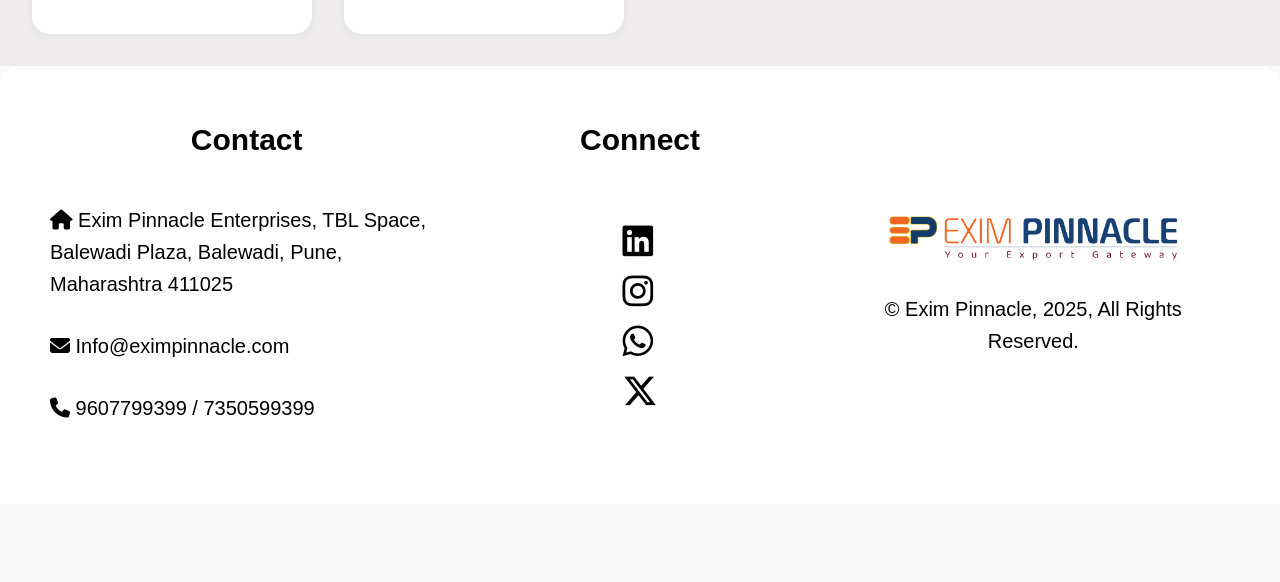
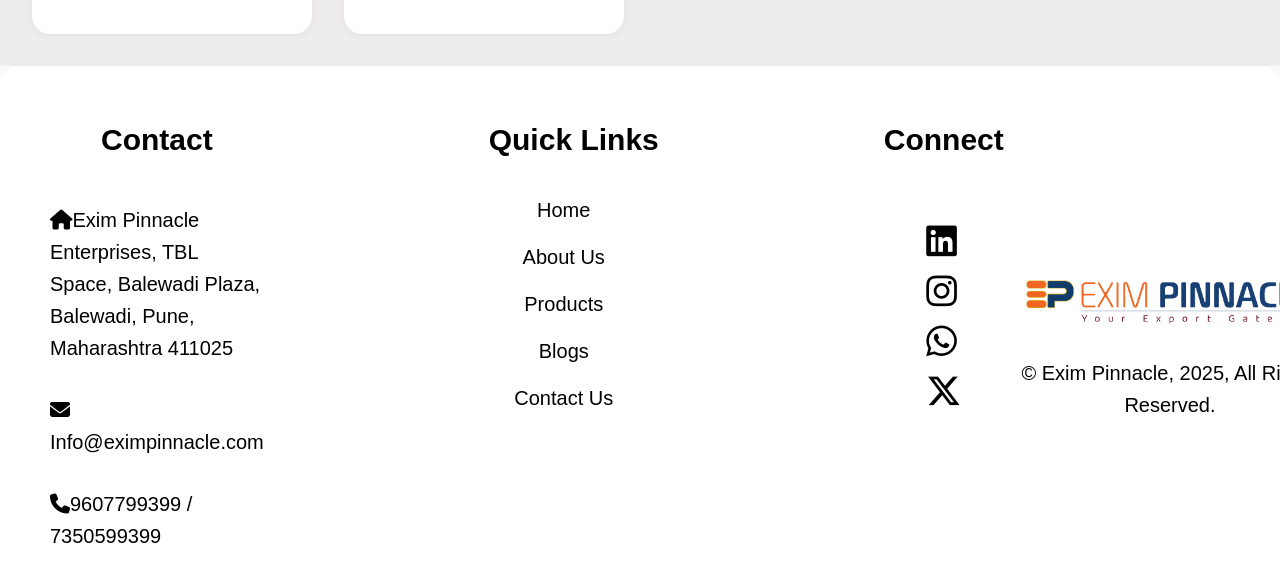
Before and after one commit to lamSleePee/eximtemp, a React (Vite) app: page /products in a window 1280 px wide. Shown: the part 1100-1682 px from the top of the page. Before the commit the page ends 1604 px from the top, so only its background shows below. Built offline with nearby package versions, Linux system fonts and the light colour scheme; a web font is replaced by a local one.

Commit message:
changes to scroll to top and logo sizing

```diff
--- /dev/null
+++ b/src/components/ScrollToTop.jsx
@@ -0,0 +1,15 @@
+
+import { useEffect } from "react";
+import { useLocation } from "react-router-dom";
+
+const ScrollToTop = () => {
+  const { pathname } = useLocation();
+
+  useEffect(() => {
+    window.scrollTo(0, 0);
+  }, [pathname]);
+
+  return null;
+};
+
+export default ScrollToTop;
--- a/src/components/VisionMissionStyles.css
+++ b/src/components/VisionMissionStyles.css
@@ -1,11 +1,10 @@
 .vismis-main{
     display: flex;
-    margin: 20px;
     padding: 30px;
-    border-radius: 40px;
+    border-radius: 10px;
     background-color: #2a5298;
     justify-content: center;
-
+    margin-bottom: 20px;
 }
 
 .vismis-container{
--- a/src/components/footer.jsx
+++ b/src/components/footer.jsx
@@ -1,33 +1,57 @@
- import './footerStyles.css'
- function Footer(){
-    return(
+import { Link } from "react-router-dom";
+import './footerStyles.css';
+
+function Footer() {
+  return (
     <div className="footer-outer">
+      {/* Contact Info */}
       <div className="contactinfo">
         <h2>Contact</h2>
+        <p className="address">
+          <i className="fa-solid fa-house"></i>
+          <a className="footercoms" href="https://www.google.com/maps/place/Exim+Pinnacle+Enterprises/...">Exim Pinnacle Enterprises, TBL Space, Balewadi Plaza, Balewadi, Pune, Maharashtra 411025</a>
+        </p>
+        <p className="email">
+          <i className="fa-solid fa-envelope"></i>
+          <a className="footercoms" href="mailto:Info@eximpinnacle.com">Info@eximpinnacle.com</a>
+        </p>
+        <p className="phoneNo">
+          <i className="fa-solid fa-phone"></i>
+          <a className="footercoms" href="tel:9607799399">9607799399</a> /           <a className="footercoms" href="tel:7350599399">7350599399</a>
 
-                <p className="address"><i class="fa-solid fa-house"></i>  <a className='footercoms' href="https://www.google.com/maps/place/Exim+Pinnacle+Enterprises/@18.5752515,73.7662661,17z/data=!3m1!4b1!4m6!3m5!1s0xaaeb5a9d0808ea71:0xc440ce0f3d7f1604!8m2!3d18.5752515!4d73.7662661!16s%2Fg%2F11xl9mq5s6?entry=ttu&g_ep=EgoyMDI1MDcxNi4wIKXMDSoASAFQAw%3D%3D">Exim Pinnacle Enterprises, TBL Space, Balewadi Plaza, Balewadi, Pune, Maharashtra 411025</a></p>
-                <p className="email"><i class="fa-solid fa-envelope"></i> <a className='footercoms' href="mailto:Info@eximpinnacle.com">Info@eximpinnacle.com</a></p>
-                <p className="phoneNo"><i class="fa-solid fa-phone"></i>  <a className='footercoms' href="tel:9607799399">9607799399</a> / <a className='footercoms' href="tel:7350599399">7350599399</a></p>
+        </p>
       </div>
 
+      {/* Quick Links */}
+      <div className="quicklinks">
+        <h2>Quick Links</h2>
+        <ul className="quicklinks-list">
+          <li><Link className="footercoms" to="/">Home</Link></li>
+          <li><Link className="footercoms" to="/aboutus">About Us</Link></li>
+          <li><Link className="footercoms" to="/products">Products</Link></li>
+          <li><Link className="footercoms" to="/blogs">Blogs</Link></li>
+          <li><Link className="footercoms" to="/contactus">Contact Us</Link></li>
+        </ul>
+      </div>
+
+      {/* Socials */}
       <div className="socials">
         <h2>Connect</h2>
         <div className="social-media-icons">
-            <i class="LinkedIn fa-brands fa-linkedin"></i>
-            <i class="Instagram fa-brands fa-instagram"></i>
-            <i class="Whatsapp fa-brands fa-whatsapp"></i>
-            <i class="Twitter fa-brands fa-x-twitter"></i>
+          <i className="LinkedIn fa-brands fa-linkedin"></i>
+          <i className="Instagram fa-brands fa-instagram"></i>
+          <i className="Whatsapp fa-brands fa-whatsapp"></i>
+          <i className="Twitter fa-brands fa-x-twitter"></i>
         </div>
       </div>
 
+      {/* License / Logo */}
       <div className="license">
-
-                <img src="/Logo.png" alt="" />
+        <img src="/Logo.png" alt="Logo" />
         <p className="copyrightfooter">© Exim Pinnacle, 2025, All Rights Reserved.</p>
-
       </div>
     </div>
-    )
+  );
 }
 
- export default Footer
+export default Footer;
--- a/src/components/footerStyles.css
+++ b/src/components/footerStyles.css
@@ -8,6 +8,7 @@
     justify-content: space-between; /* Added for better desktop spacing */
     align-items: flex-start; /* Align items to top */
     border-radius: 20px 20px 0px 0px;
+    overflow: scroll;
   }
 
   .footer-outer h2 {
@@ -28,6 +29,7 @@
     gap: 20px;
     font-size: 30px;
     align-items: center;
+    width: max-content;
   }
 
   .socials i {
@@ -146,3 +148,49 @@
       width: 100%; /* Full width for each section */
     }
   }
+
+
+  /*new styles for mobile quick links*/
+
+  .quicklinks {
+    flex: 0.6;
+    text-align: center;
+  }
+
+  .quicklinks h2 {
+    margin-bottom: 30px;
+  }
+
+  .quicklinks-list {
+    list-style: none;
+    padding: 0;
+    font-size: 20px;
+    display: flex;
+    flex-direction: column;
+    gap: 15px;
+    align-items: center;
+  }
+
+  .quicklinks-list li a {
+    text-decoration: none;
+    color: black;
+    font-weight: 500;
+    transition: color 0.3s ease;
+  }
+
+  .quicklinks-list li a:hover {
+    color: #ff6600; /* Optional hover color */
+  }
+
+  /* Mobile view optimization */
+  @media (max-width: 768px) {
+    .quicklinks {
+      width: 100%;
+      margin: 20px 0;
+    }
+
+    .quicklinks-list {
+      font-size: 1rem;
+      gap: 10px;
+    }
+  }
--- a/src/components/headerstyles.css
+++ b/src/components/headerstyles.css
@@ -11,6 +11,8 @@
 }
 .header-logo-link{
   height: 70px;
+  transform: scale(1.1);
+  border: none;
 }
 ul{
     list-style: none;
--- a/src/components/productShowcase.jsx
+++ b/src/components/productShowcase.jsx
@@ -1,6 +1,8 @@
 import Slider from "react-slick";
 import "slick-carousel/slick/slick.css";
 import "slick-carousel/slick/slick-theme.css";
+import ScrollToTop from "./ScrollToTop";
+import React, { useEffect } from "react";
 
 import './productShowcaseStyles.css';
 import { Link } from "react-router-dom";
@@ -33,9 +35,14 @@ function ProductShowcase() {
       }
     ]
   };
+  useEffect(() => {
+    window.scrollTo(0, 0); // Scroll to top when component mounts
+  }, []);
+
 
   return (
     <>
+    <ScrollToTop />
       <div className="productShowcase">
         <div className="innerProductShowcase">
           <Slider className="productsSliderProperty" {...settings}>
--- a/src/pages/AboutUs.jsx
+++ b/src/pages/AboutUs.jsx
@@ -1,6 +1,7 @@
 import { Link } from "react-router-dom";
 import Header from "../components/header"; // Adjust path as needed
 import Footer from "../components/footer"; // Adjust path as needed
+import VisionMission from "../components/VisionMission";
 import "./aboutStyles.css"; // Link to the CSS file below
 
 function AboutUs() {
@@ -150,6 +151,7 @@ function AboutUs() {
             </div>
         </section>
 
+        <VisionMission/>
         <section className="ctaabout">
             <h2>Why Choose Exim Pinnacle?</h2>
             <p>Because we prioritize relationships, not just transactions. Because we believe in sustainable, ethical, and growth-driven trade. Because we're always one step ahead to keep your supply chain moving.</p>
--- a/src/pages/ContactUs.jsx
+++ b/src/pages/ContactUs.jsx
@@ -1,5 +1,6 @@
 import Header from "../components/header"
 import './ContactUsStyles.css';
+import GooglemapsLocation from "../components/GoogleMapsLocation";
 import Footer from "../components/footer";
 
 function ContactUs(){
@@ -62,6 +63,7 @@ function ContactUs(){
         <button type="submit">Send Message</button>
       </form>
     </div>
+      <GooglemapsLocation/>
   <Footer />
         </>
     )
--- a/src/pages/Home.jsx
+++ b/src/pages/Home.jsx
@@ -59,7 +59,6 @@ function Home() {
               <HomepageAbout />
       {/* About section */}
         <CertificationSlider />
-         < VisionMission />
 
       {/* Product showcase */}
       <section className="products">
@@ -69,7 +68,7 @@ function Home() {
 
         <CommunityService />
 
-        <GooglemapsLocation />
+
 
       <Footer />
     </>
--- a/src/pages/products/SpiceDetails.jsx
+++ b/src/pages/products/SpiceDetails.jsx
@@ -2,7 +2,7 @@
 import React from 'react';
 import { useParams } from 'react-router-dom';
 import './ProductDetails.css';
-
+import ScrollToTop from '../../components/ScrollToTop';
 const spiceData = {
   turmeric: {
     name: 'Turmeric',
@@ -35,7 +35,9 @@ function SpiceDetails() {
   }
 
   return (
+
     <div className="product-details">
+      <ScrollToTop/>
       <h1>{spice.name}</h1>
       <img src={spice.image} alt={spice.name} className="spice-image" />
       <p>{spice.description}</p>
--- a/src/pages/products/SpiceShowcase.jsx
+++ b/src/pages/products/SpiceShowcase.jsx
@@ -11,6 +11,8 @@ const spices = [
 ];
 
 const SpiceShowcase = () => {
+
+
   return (
 
     <>
```
Lines whose indentation alone changed are shown as unchanged.
